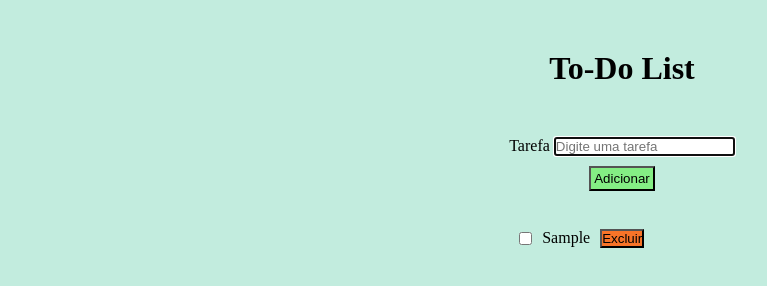
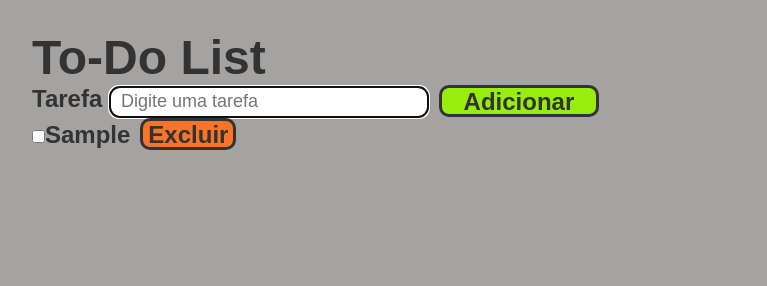
Before and after one commit to KatjaMateus/JSprovas, a plain HTML site: page index.html in a window 1280 px wide. Both pictures are taken after typing "Sample" into the empty fields and a click on the button "Adicionar". Shown: the whole page, without its empty margins (18-785 px from the left). Drawn offline with Linux system fonts and the light colour scheme.

Commit message:
prova_aula10.css

```diff
--- a/style.css
+++ b/style.css
@@ -3,46 +3,66 @@
     padding: 0;
     box-sizing: border-box;
 }
+
 body{
-    background-color: rgb(194, 236, 222);
+    background-color: rgb(164, 163, 161);
     display:flex;
     flex-direction: column;
-    align-items: center;
-}
-h1{
-    padding: 50px;
+    align-items: flex-start;
+    margin-left: 50px;
+    margin-top: 30px;
+    font-family: Arial, Helvetica, sans-serif;
+    font-size: 1.5rem;
+    font-weight: bold;
+    color: rgb(52, 51, 51);
 }
 
+form{
+    display: flex;
+    flex-direction: row;
+    gap: 10px;
+    justify-content: flex-start;
+    align-items: flex-start;
+}
+
+#tarefa{
+    height: 2rem;
+    width: 20rem;
+    font-size: large;
+    border-radius: 10px;
+    padding: 0 10px;
+}
+
+.botao{
+    background-color: rgb(151, 237, 13);
+    width: 10rem;
+    height: 2rem;
+    border-radius: 10px;
+    font-family: Arial, Helvetica, sans-serif;
+    font-size: 1.5rem;
+    font-weight: bold;
+    border: 3px solid rgb(52, 51, 51);
+    color: rgb(52, 51, 51);
+}
 
 li{
     list-style: none;
-    display: flex;
+    margin-bottom: 7px;
+}
 
-    gap: 10px;
-    padding: 10px;
+.span{
+    margin-left: 10px;
 }
-.botao{
-    background-color: rgb(132, 238, 132);
-    padding: 3px;
-    display: flex;
 
-}
 .interno{
     background-color: rgb(247, 116, 40);
+    width: 6rem;
+    height: 2rem;
+    border-radius: 10px;
+    font-family: Arial, Helvetica, sans-serif;
+    font-size: 1.5rem;
+    font-weight: bold;
+    border: 3px solid rgb(52, 51, 51);
+    color: rgb(52, 51, 51);
+    margin-left: 10px;
 }
-/* div{
-    display: flex;
-    flex-direction: column;
-    align-items: center;
-    justify-content: center;
-
-} */
-
-
-form{
-    display: flex;
-    flex-direction: column;
-    gap: 10px;
-    justify-content: center;
-    align-items: center;
-}
```
